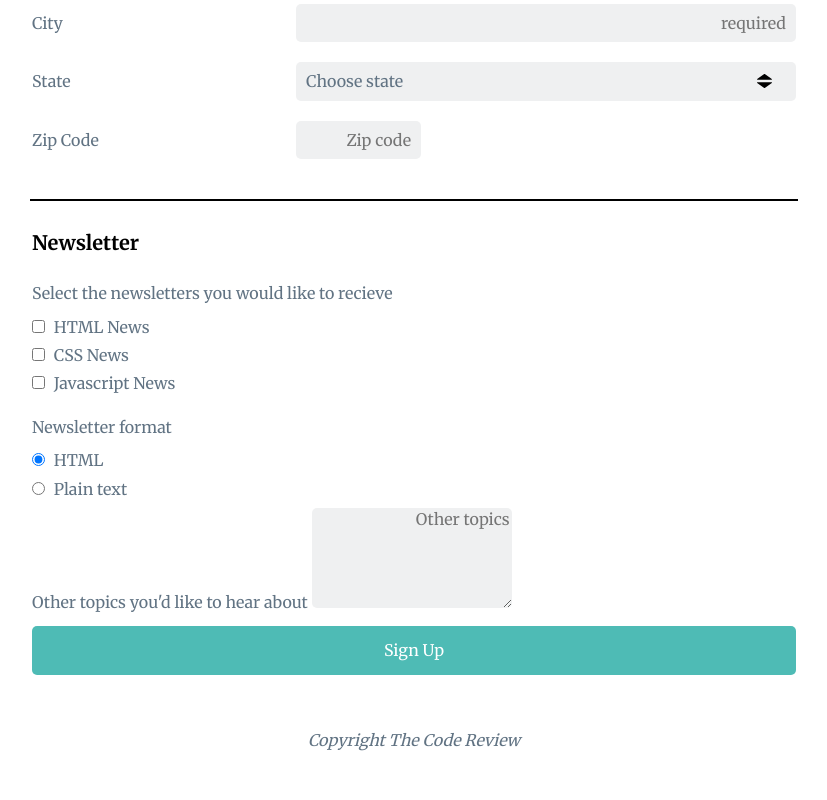
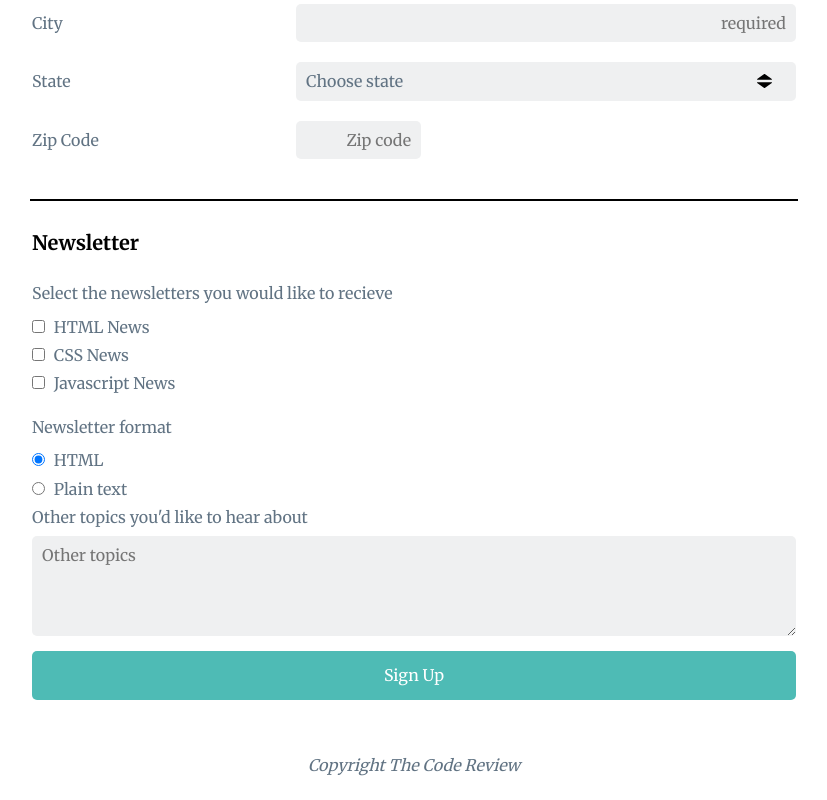
Before and after one commit to FDevonG/Front-End-Tech-03, a plain HTML site: page index.html in a window 1280 px wide. Shown: the part 545-1345 px from the top of the page, without its empty margins (226-1053 px from the left). Before the commit the page ends 1320 px from the top, so only its background shows below. Drawn offline with Linux system fonts and the light colour scheme.

Commit message:
the textarea fixed

```diff
--- a/css/styles.css
+++ b/css/styles.css
@@ -96,6 +96,15 @@ fieldset{
     margin:10px 0;
 }
 
+.flex-container-column{
+    display: flex;
+    flex-direction: column;
+}
+
+.flex-container-column textarea::placeholder{
+    text-align: left;
+}
+
 label{
     margin-bottom:10px;
 }
@@ -153,6 +162,7 @@ select {
 
 textarea {
     min-height: 100px;
+    padding:10px;
 }
 
 input[type="checkbox"],
--- a/index.html
+++ b/index.html
@@ -151,7 +151,7 @@
                                     <input type="radio" id="text_format" name="newsletter_format" value="text_format">
                                     <label for="text_format">Plain text</label>
                                 </div>
-                                <div>
+                                <div class="flex-container-column">
                                     <label for="topics">Other topics you'd like to hear about</label>
                                     <textarea id="topics" name="user_topics" placeholder="Other topics"></textarea>
                                 </div>
```
